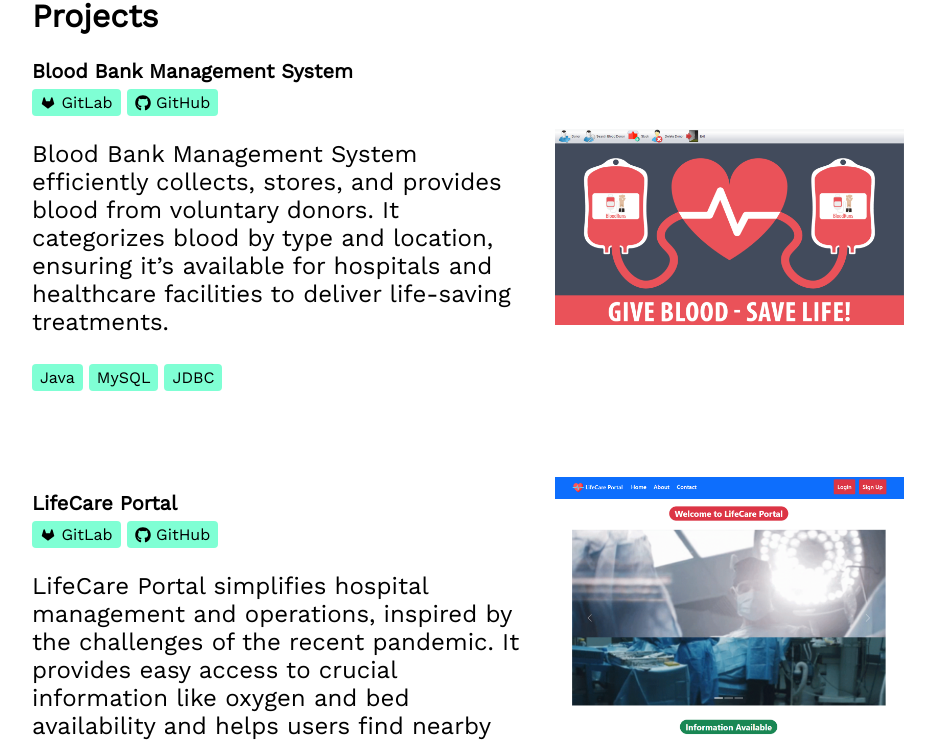
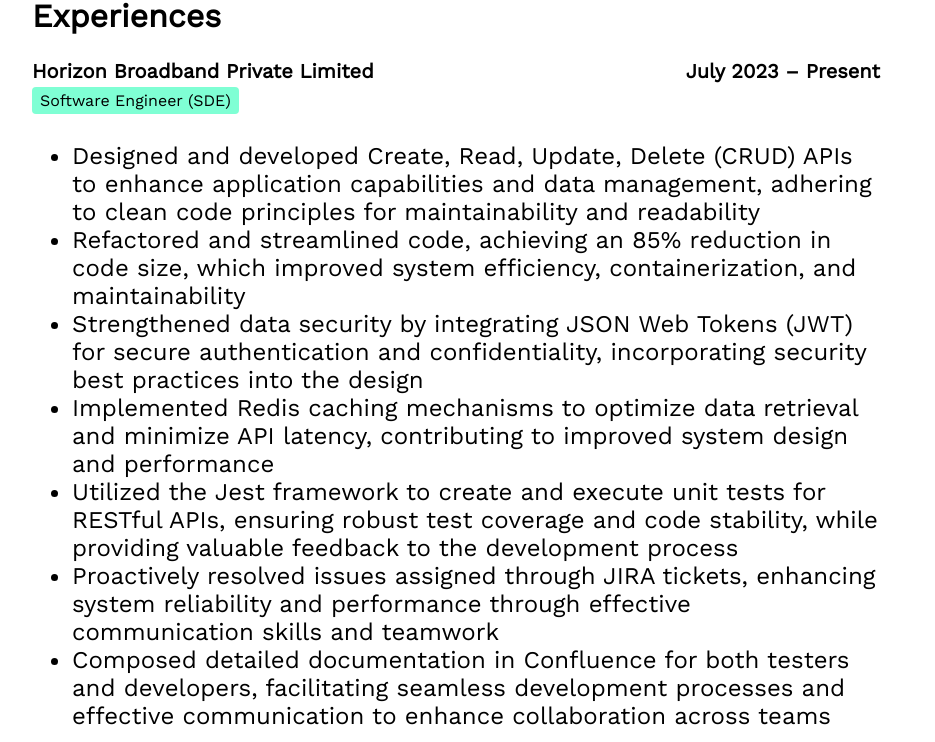
Before and after one commit to 15aniruddh/Portfolio, a React (Create React App) app: page / in a window 1280 px wide. Shown: the part 671-1413 px from the top of the page, without its empty margins (172-1107 px from the left). Built offline with nearby package versions, Linux system fonts and the light colour scheme.

Commit message:
Added work experience section and updated the resume

```diff
--- /dev/null
+++ b/src/Components/Body/Experience/experience-card.css
@@ -0,0 +1,100 @@
+.experience-card {
+    display: flex;
+    flex: 1;
+    justify-content: space-between;
+    align-items: center;
+    margin: 16px 0px;
+    padding: 8px 0px;
+}
+
+.experience-photo {
+    width: 40%;
+    margin: 50px 0px 50px 0px;
+}
+
+.experience-info {
+    margin-right: 24px;
+}
+
+.experience-header {
+    display: flex;
+    justify-content: space-between;
+    align-items: center;
+}
+
+.experience-title {
+    font-size: 20px;
+    font-weight: 600;
+}
+
+.experience-date {
+    font-size: 20px;
+    font-weight: 600;
+}
+
+
+.experience-tags {
+    display: flex;
+    max-width: 60%;
+    flex-wrap: wrap;
+}
+
+.tag {
+    padding:4px 8px;
+    background-color: aquamarine;
+    border-radius: 4px;
+    margin-right: 6px;
+    margin-bottom: 4px;
+    margin-top: 4px;
+}
+
+.experience-links a {
+    text-decoration: none;
+    color: black;
+}
+
+.experience-info ul {
+    font-size: x-large;
+}
+
+.experience-links {
+    display: flex;
+    margin-top: 6px;
+}
+
+.link-button {
+    display: flex;
+    justify-content: center;
+    align-items: center;
+    background-color: aquamarine;
+    width: max-content;
+    padding: 4px 8px;
+    border-radius: 4px;
+    font-size: 16px;
+    margin-right: 6px;
+}
+
+.link-button i {
+    display: flex;
+    align-items: center;
+    mask-repeat: 4px;
+}
+
+@media only screen and (max-width : 768px) {
+    .experience-photo {
+        width: 70%;
+    }
+
+    .experience-card {
+        flex-direction: column-reverse;
+    }
+
+    .experience-info {
+        margin-left: 0px;
+        margin-top: 12px;
+    }
+
+    .experience-tags {
+        max-width: 100%;
+    }
+}
--- /dev/null
+++ b/src/Components/Body/Experience/experience-card.js
@@ -0,0 +1,32 @@
+import React from 'react';
+import './experience-card.css';
+
+function ExperienceCard({ experience }) {
+  const listItems = experience.about
+    .split('\n')
+    .filter(item => item.trim() !== '')
+    .map((item, index) => (
+      <li key={index}>{item.trim().replace(/^–\s*/, '')}</li>
+    ));
+
+  return (
+    <div className='experience-card'>
+      <div className='experience-info'>
+        <div className='experience-header'>
+          <label className='experience-title'>{experience.title}</label>
+          <label className='experience-date'>{experience.date}</label>
+        </div>
+        <div className='experience-tags'>
+          {experience.tags.map((tag, index) => (
+            <label key={index} className='tag'>{tag}</label>
+          ))}
+        </div>
+        <ul className='experience-about'>
+          {listItems}
+        </ul>
+      </div>
+    </div>
+  );
+}
+
+export default ExperienceCard;
--- /dev/null
+++ b/src/Components/Body/Experience/experience.css
@@ -0,0 +1,5 @@
+.experiences {
+    display: flex;
+    flex-direction: column;
+    flex: 1;
+}
--- /dev/null
+++ b/src/Components/Body/Experience/experience.js
@@ -0,0 +1,24 @@
+import React from 'react';
+import ExperienceCard from './experience-card';
+import { ExperienceData } from '../../Data/Experiences';
+import './experience.css';
+import Separator from '../../Common/Separator/separator';
+
+function Experience() {
+  const data = ExperienceData;
+  return (
+    <div className='experiences'>
+      <Separator />
+      <label className='section-title'>Experiences</label>
+      <div>
+          {data.map(( experience )=> {
+            return (
+              <ExperienceCard experience={ experience } />
+            )
+          })}
+      </div>
+    </div>
+  )
+}
+
+export default Experience;
--- a/src/Components/Body/body.js
+++ b/src/Components/Body/body.js
@@ -3,6 +3,7 @@
 import Contact from './Contact/contact'
 import Project from './Project/project'
 import Skills from './Skills/skills'
+import Experience from './Experience/experience'
 import './body.css'
 
 function Body() {
@@ -10,6 +11,9 @@
     <div className='body'>
         <section id='about'>
           <About />
+        </section>
+        <section id='experience'>
+          <Experience />
         </section>
         <section id='project'>
           <Project />
--- /dev/null
+++ b/src/Components/Data/Experiences.js
@@ -0,0 +1,27 @@
+export const ExperienceData =[
+    {
+        id: 1,
+        title:"Horizon Broadband Private Limited",
+        date:"July 2023 – Present",
+        about: `
+            – Designed and developed Create, Read, Update, Delete (CRUD) APIs to enhance application capabilities and data management, adhering to clean code principles for maintainability and readability
+            – Refactored and streamlined code, achieving an 85% reduction in code size, which improved system efficiency, containerization, and maintainability
+            – Strengthened data security by integrating JSON Web Tokens (JWT) for secure authentication and confidentiality, incorporating security best practices into the design
+            – Implemented Redis caching mechanisms to optimize data retrieval and minimize API latency, contributing to improved system design and performance
+            – Utilized the Jest framework to create and execute unit tests for RESTful APIs, ensuring robust test coverage and code stability, while providing valuable feedback to the development process
+            – Proactively resolved issues assigned through JIRA tickets, enhancing system reliability and performance through effective communication skills and teamwork
+            – Composed detailed documentation in Confluence for both testers and developers, facilitating seamless development processes and effective communication to enhance collaboration across teams
+        `,
+        tags:["Software Engineer (SDE)"]
+    },
+    {
+        id: 2,
+        title:"Faclon Labs",
+        date:"Dec 2022 – Mar 2023",
+        about:`
+            – Completed a 3-month internship at Faclon Labs
+            – Successfully developed a hands-on project, focusing on the creation of a Recipe Book application using Angular.js, Node.js and Firebase
+        `,
+        tags:["Intern"]
+    }
+]
--- a/src/Components/Header/Mobile/mobile.js
+++ b/src/Components/Header/Mobile/mobile.js
@@ -4,6 +4,7 @@
 import { AiOutlineFundProjectionScreen } from "react-icons/ai";
 import { FaLaptopCode } from "react-icons/fa";
 import { AiOutlineUser } from "react-icons/ai";
+import { MdWorkHistory } from "react-icons/md";
 
 function Mobile({isOpen, setIsOpen}) {
   return (
@@ -12,6 +13,11 @@
             <IoMdCloseCircleOutline/>
         </div>
         <div className='mobile-options'>
+        <div className='mobile-option'>
+            <a href='#experience'>
+            <MdWorkHistory className='option-icon'/>&nbsp;Experience
+            </a>
+        </div>
         <div className='mobile-option'>
             <a href='#project'>
             <AiOutlineFundProjectionScreen className='option-icon'/> Project
--- a/src/Components/Header/Web/web.js
+++ b/src/Components/Header/Web/web.js
@@ -3,10 +3,16 @@
 import { AiOutlineFundProjectionScreen } from "react-icons/ai";
 import { FaLaptopCode } from "react-icons/fa";
 import { AiOutlineUser } from "react-icons/ai";
+import { MdWorkHistory } from "react-icons/md";
 
 function Web() {
   return (
     <div className='web'>
+        <div className='web-option'>
+            <a href='#experience'>
+            <MdWorkHistory className='option-icon'/>&nbsp;Experience
+            </a>
+        </div>
         <div className='web-option'>
             <a href='#project'>
             <AiOutlineFundProjectionScreen className='option-icon'/>&nbsp;Project
```
Also changed, not shown: 1 other file (tests, documents, lock files or other folders).
